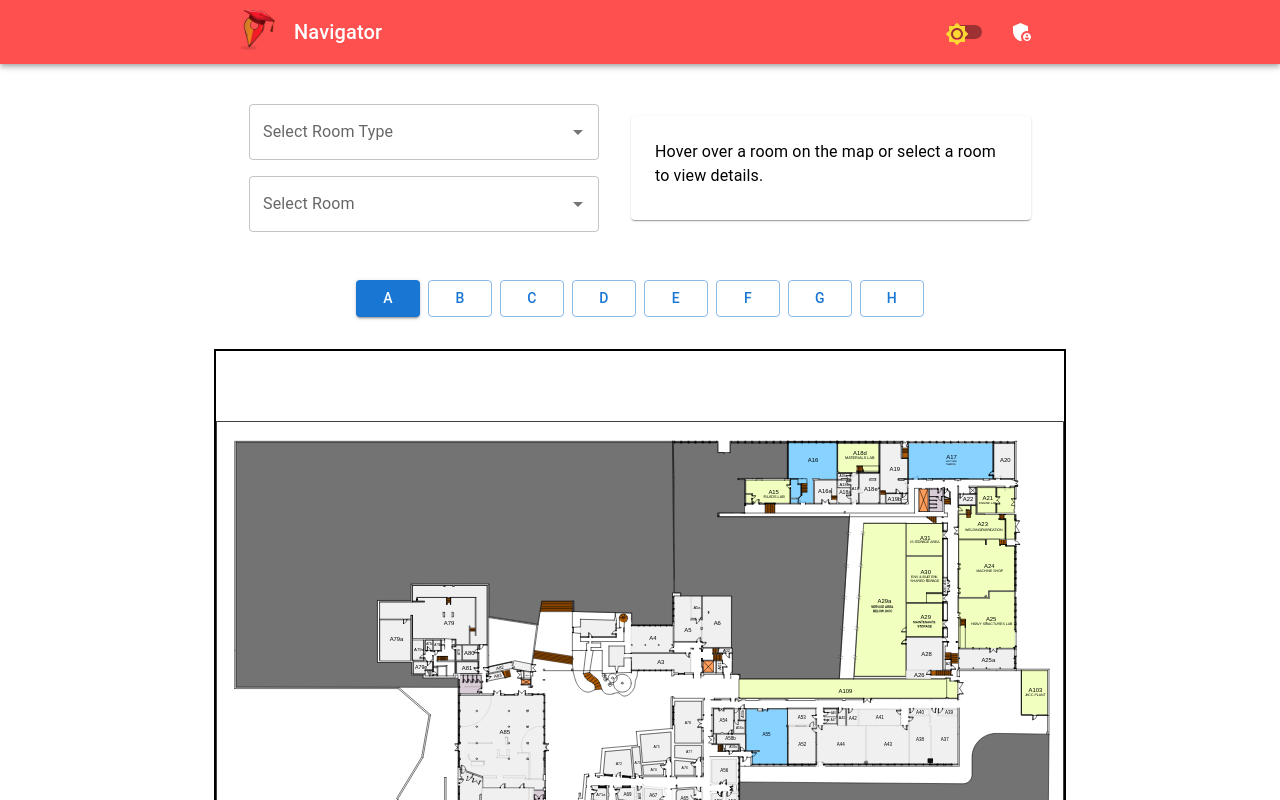
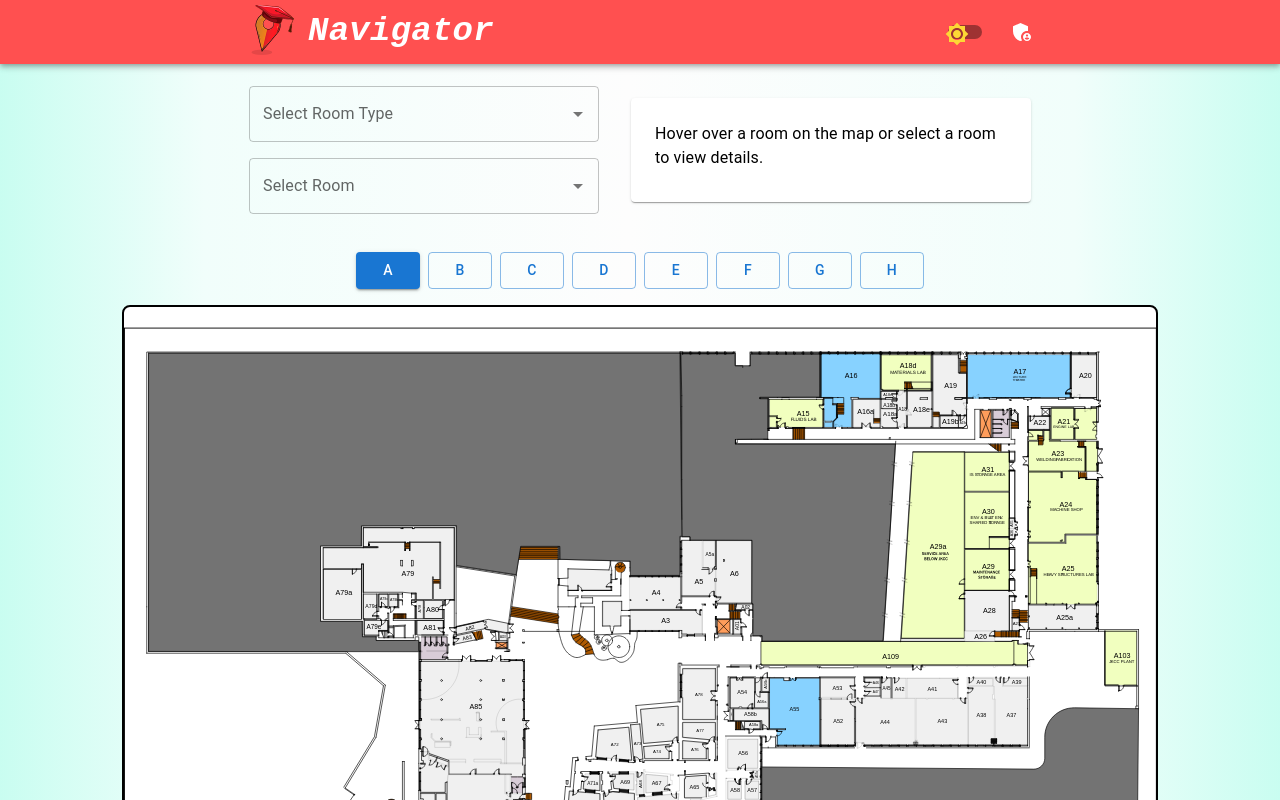
Before and after one commit to mayphyusinthant/Master_Project, a React (Vite) app in the folder Frontend/: page /plan-info in a window 1280 px wide. Shown: the top 800 px of the page. Built offline with nearby package versions, Linux system fonts and the light colour scheme; no server answers.

Commit message:
bigger layout

```diff
--- a/Frontend/src/App.jsx
+++ b/Frontend/src/App.jsx
@@ -10,11 +10,14 @@ function App() {
   return (
     <Router>
       <Box display="flex" flexDirection="column" minHeight="100vh" sx={{
-        backgroundColor: theme.palette.background.default,
+        // backgroundColor: theme.palette.background.default,
+        backgroundImage: theme.palette.backgroundGradient,
+    backgroundRepeat: 'no-repeat',
+    backgroundSize: 'cover',
         color: theme.palette.text.primary,
       }}>
         <Header />
-        <Container  maxWidth="md" sx={{ flexGrow: 1}}>
+        <Container  maxWidth="lg" sx={{ flexGrow: 1}}>
           <Box >
             <AppRoutes />
           </Box>
--- a/Frontend/src/components/Header.jsx
+++ b/Frontend/src/components/Header.jsx
@@ -24,10 +24,10 @@ return (
             <img
               src="../../public/favicon.png"
               alt="Logo"
-              style={{ height: '40px', marginRight: '16px' }}
+              style={{ height: '50px', marginRight: '10px', marginLeft: '10px' }}
             />
           </Link>
-          <Typography variant="h6" sx={{ flexGrow: 1 }}>
+          <Typography variant="h4" sx={{ flexGrow: 1, fontFamily: 'monospace', fontWeight: 'bold', fontStyle: 'italic' }}>
             Navigator
           </Typography>
 
--- a/Frontend/src/components/InteractiveMap.jsx
+++ b/Frontend/src/components/InteractiveMap.jsx
@@ -50,11 +50,19 @@ function InteractiveMap({ map, roomData = [] ,selectedRoom, setSelectedRoom, set
       const svg = d3.select(containerRef.current).select('svg');
 
       svg
-        .attr('width', '100%')
-        .attr('height', '100%')
-        .attr('preserveAspectRatio', 'xMidYMid meet');
+  .attr('width', '100%')
+  .attr('height', '100%')
+  .attr('preserveAspectRatio', 'xMidYMid meet')
+  .style('display', 'block')
+  .style('max-width', '100%')
+
+  .style('object-fit', 'contain');
+
+
 
       // Add style for highlighting
+
+
       const style = document.createElement("style");
       style.innerHTML = `
         .highlight path, .highlight polygon, .highlight rect, .highlight polyline, .highlight line {
@@ -65,7 +73,9 @@ function InteractiveMap({ map, roomData = [] ,selectedRoom, setSelectedRoom, set
           fill: white !important;
         }
       `;
+      svgNode.setAttribute('preserveAspectRatio', 'xMidYMid meet');
       document.head.appendChild(style);
+
 
       // Select ALL potential interactive elements
       const interactiveElements = d3.select(containerRef.current)
@@ -207,21 +217,27 @@ function InteractiveMap({ map, roomData = [] ,selectedRoom, setSelectedRoom, set
       {/* SVG Container - Fixed width container with responsive behavior */}
       <Box
         sx={{
-          width: '100%',
-          height: '600px',
+          width: '90%',
+          maxWidth: '95%',
+          height: '75vh',
+          aspectRatio: 'auto',
           border: '2px solid black',
           overflow: 'hidden',
           position: 'relative',
           display: 'flex',
           justifyContent: 'center',
-          alignItems: 'center'
+          alignItems: 'center',
+          borderRadius: '8px',
+    bgcolor: '#ffffff',
         }}
       >
         <div
           ref={containerRef}
           style={{
-            width: '100%',
+            width: 'auto',
             height: '100%',
+            maxWidth: '100%',
+            maxHeight: '100%',
             display: 'flex',
             justifyContent: 'center',
             alignItems: 'center'
--- a/Frontend/src/components/Map.jsx
+++ b/Frontend/src/components/Map.jsx
@@ -136,12 +136,13 @@ const Map = ({ map, pathCoordinates }) => {
   return (
     <Box
       ref={svgContainerRef}
-      width="90%"
-      maxWidth="900px"
-      maxHeight="75vh"
+      width="100%"
+      // maxWidth="900px"
+      maxHeight="70vh"
+      overflow="hidden"
       border="1px solid #ccc"
       borderRadius="8px"
-      overflow="auto"
+
       bgcolor="#ffffff"
       mt={2}
       mb={2}
@@ -150,13 +151,15 @@ const Map = ({ map, pathCoordinates }) => {
         justifyContent: 'center',
         alignItems: 'center',
         position: 'relative',
-        minHeight: '400px',
+
         '& svg': { // Style the SVG element itself via CSS
           display: 'block',
           width: '100%',
-          height: 'auto',
-          maxWidth: '100%',
-          maxHeight: 'calc(100vh - 2px)',
+          height: '100%',
+          objectFit: 'contain',
+          // maxWidth: '100%',
+          maxHeight: '70vh',
+           preserveAspectRatio: 'xMidYMid meet'
         }
       }}
     >
--- a/Frontend/src/pages/NavHistory.jsx
+++ b/Frontend/src/pages/NavHistory.jsx
@@ -29,7 +29,7 @@ export const NavHistory = () => {
       floorTo: route.floor_to,
     };
     dispatch(setSelectedRoute(normalized));
-    navigate('/navigation');
+    navigate('/navigation', { state: { fromHistory: true } });
   };
 
   const handleDeleteRoute = (id) => {
@@ -51,7 +51,7 @@ export const NavHistory = () => {
       <Box
         width="100%"
         display="grid"
-        gridTemplateColumns={{ xs: '1fr', sm: 'repeat(2, 1fr)' }}
+        gridTemplateColumns={{ xs: '1fr', sm: 'repeat(2, 1fr)', lg: 'repeat(3, 1fr)' }}
         gap={2}
       >
         {loading ? (
@@ -65,7 +65,7 @@ export const NavHistory = () => {
         ) : (
           history
             .slice()
-            .reverse()
+
             .map((route) => (
               <NavHistoryCard
                 key={route.timestamp}
--- a/Frontend/src/pages/Navigation.jsx
+++ b/Frontend/src/pages/Navigation.jsx
@@ -2,6 +2,7 @@ import { Box, Autocomplete, TextField, Button, CircularProgress } from '@mui/mat
 import { useEffect, useState } from 'react';
 import { useDispatch, useSelector } from 'react-redux';
 import { saveRouteToDB, setSelectedRoute } from '../features/history/historySlice';
+import { useLocation } from 'react-router-dom';
 
 // import { locations } from '../data/locations';
 
@@ -50,6 +51,7 @@ export const Navigation = () => {
   const [loading, setLoading] = useState(false);
   const [pathCoordinates, setPathCoordinates] = useState([]); // SVG coordinates from backend
   const [currentMapPath, setCurrentMapPath] = useState(floorMapPaths['B']); // Default to Floor B SVG path
+  const location = useLocation();
 
   // Fetch all Rooms
   useEffect(()=> {
@@ -190,9 +192,16 @@ export const Navigation = () => {
 
       setPathCoordinates([]);
       setMessage('');
+
+    }
+  }, [selectedRoute, dispatch, locations]);
+
+  useEffect(() => {
+    if (!location.state?.fromHistory) {
+      // Not coming from history page, reset selectedRoute
       dispatch(setSelectedRoute(null));
     }
-  }, [selectedRoute, dispatch, locations]);
+  }, [location, dispatch]);
 
   // Component Return JSX
   return (
@@ -216,7 +225,7 @@ export const Navigation = () => {
             </li>
           )}
           renderInput={(params) => <TextField {...params} label="FROM" variant="outlined" />}
-          sx={{ width: { xs: '80%', sm: 250 } }}
+          sx={{ width: { xs: '80%', sm: 300 } }}
           size="small"
         />
         <Autocomplete
@@ -234,7 +243,7 @@ export const Navigation = () => {
             </li>
           )}
           renderInput={(params) => <TextField {...params} label="TO" variant="outlined" />}
-          sx={{ width: { xs: '80%', sm: 250 } }}
+          sx={{ width: { xs: '80%', sm: 300 } }}
           size="small"
         />
         <Button
--- a/Frontend/src/pages/PlanInfo.jsx
+++ b/Frontend/src/pages/PlanInfo.jsx
@@ -134,7 +134,7 @@ export const PlanInfo = () => {
   };
 
   return (
-    <Grid2 container spacing={4} justifyContent="center" alignItems="center" sx={{ mt: 3 }}>
+    <Grid2 container spacing={4} justifyContent="center" alignItems="center" sx={{ mt: 2 }}>
       {/* Left Side - Room Information */}
       <Grid2
 
@@ -144,7 +144,7 @@ export const PlanInfo = () => {
         display="flex"
         flexDirection="column"
         gap={2}
-        sx={{ minHeight: 160 }}
+        sx={{ minHeight: 140 }}
       >
         <Autocomplete
           options={roomTypes}
@@ -230,7 +230,7 @@ export const PlanInfo = () => {
               justifyContent: 'center',
               gap: 1,
               flexWrap: 'wrap',
-              mb: 2,
+              mb: 0,
               width: '100%'
             }}
           >
--- a/Frontend/src/theme/ColorModeContext.jsx
+++ b/Frontend/src/theme/ColorModeContext.jsx
@@ -40,7 +40,8 @@ export const CustomThemeProvider = ({ children }) => {
               header : {
                 background: "#FF5050",
 
-              }
+              },
+              backgroundGradient: 'linear-gradient(90deg, rgba(195, 253, 239, 0.9) 0%, rgba(241,254,251,1) 16%, rgb(253, 253, 253) 49%, rgba(241,254,251,1) 84%, rgba(195, 253, 239, 0.9) 100%)',
 
             }
           : {
@@ -61,7 +62,8 @@ export const CustomThemeProvider = ({ children }) => {
               },
               header : {
                 background: '#be3939',
-              }
+              },
+              backgroundGradient: 'linear-gradient( 90deg, rgba(100, 100, 100, 1) 0%, rgba(80, 80, 80, 0.95) 20%, rgba(61, 61, 61, 0.9) 50%, rgba(80, 80, 80, 0.95) 80%, rgba(100, 100, 100, 1) 100%)',
             }),
       },
     });
```
